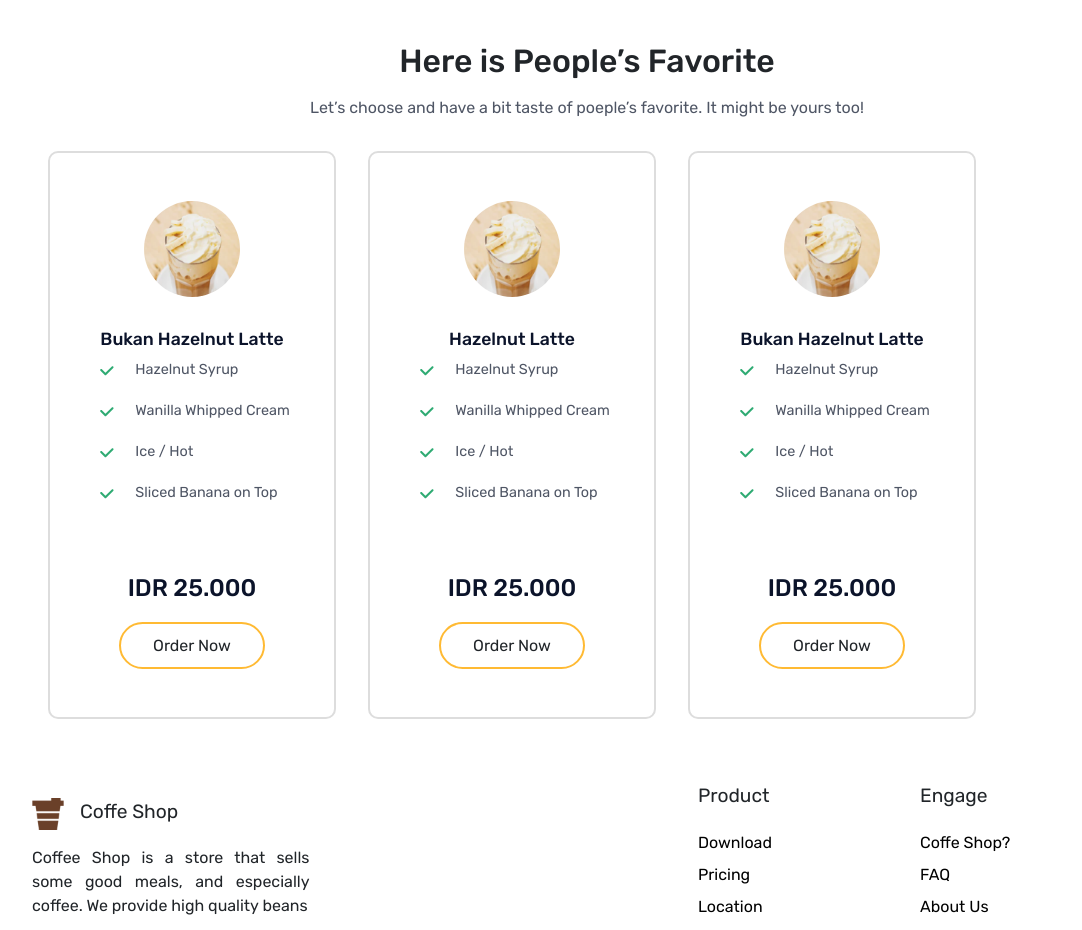
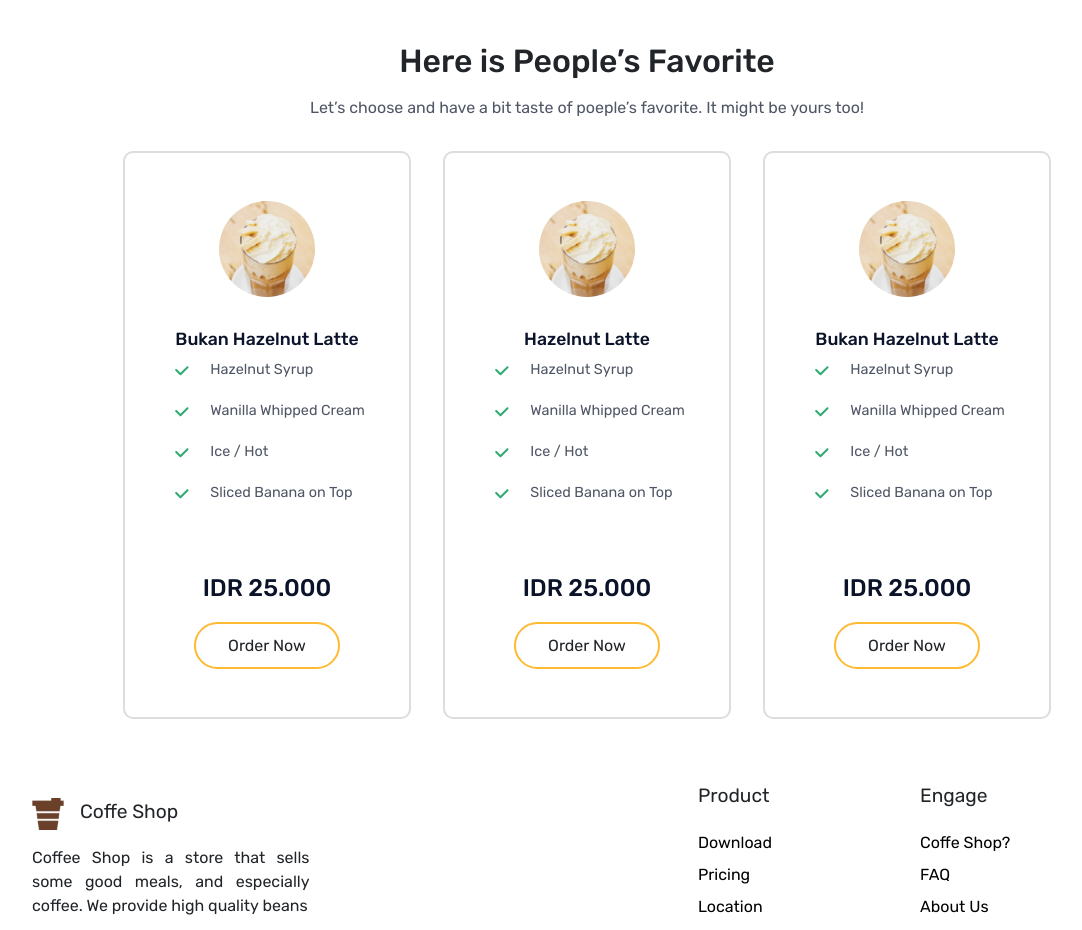
Before and after one commit to sipamungkas/arkaffe-frontend, a React (Create React App) app: page / in a window 1280 px wide. Shown: the part 2700-3630 px from the top of the page, without its empty margins (53-1135 px from the left). Built offline with nearby package versions, Linux system fonts and the light colour scheme; grey boxes are pictures that could not be loaded.

Commit message:
style: change pricing style to center

```diff
--- a/src/components/home/Pricing.module.css
+++ b/src/components/home/Pricing.module.css
@@ -2,6 +2,10 @@
   /* background-color: #fff; */
 
   padding: 2rem 0;
+}
+
+.pricing ::-webkit-scrollbar {
+  display: none;
 }
 
 /* .image-container {
@@ -10,7 +14,8 @@
 } */
 
 .pricing-container {
-  overflow-y: scroll;
+  overflow-x: scroll;
+  text-align: center;
 }
 
 .scrollable {
@@ -21,7 +26,6 @@
   align-items: center;
   padding: 15px;
   white-space: nowrap;
-  overflow-y: hide;
   -webkit-overflow-scrolling: touch;
   scrollbar-width: none;
   display: inline-flex;
```
